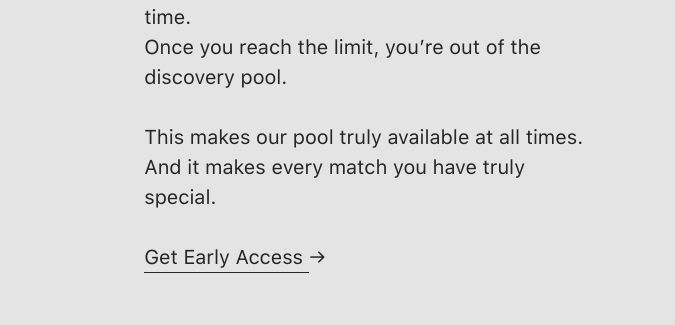
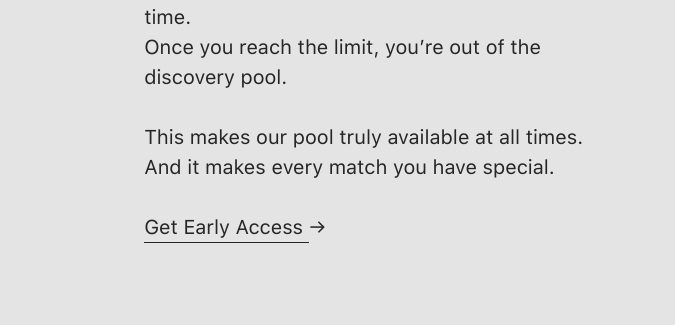
Before and after one commit to rounakbanik/tryst-landing, a plain HTML site: page index.html in a window 1280 px wide. Shown: the part 5284-5609 px from the top of the page, 0-675 px from the left. Drawn offline with nearby package versions, Linux system fonts and the light colour scheme.

Commit message:
Fix typo

```diff
--- a/index.html
+++ b/index.html
@@ -210,7 +210,7 @@
 					</h2>
 
 					<p>On Tryst, you can only have nine matches at a time.<br> Once you reach the limit, you’re out of the discovery pool.</p>
-					<p>This makes our pool truly available at all times. <br>And it makes every match you have truly special.</p>
+					<p>This makes our pool truly available at all times. <br>And it makes every match you have special.</p>
 					<p class="access-link"><a href="https://forms.gle/sdQNrT5wWira7reA6" target="_blank">Get Early Access </a>&#8594;</p>
 				</div>
 				<div class="col-md-5 limits-image-2" data-aos="fade-up-left">
```
